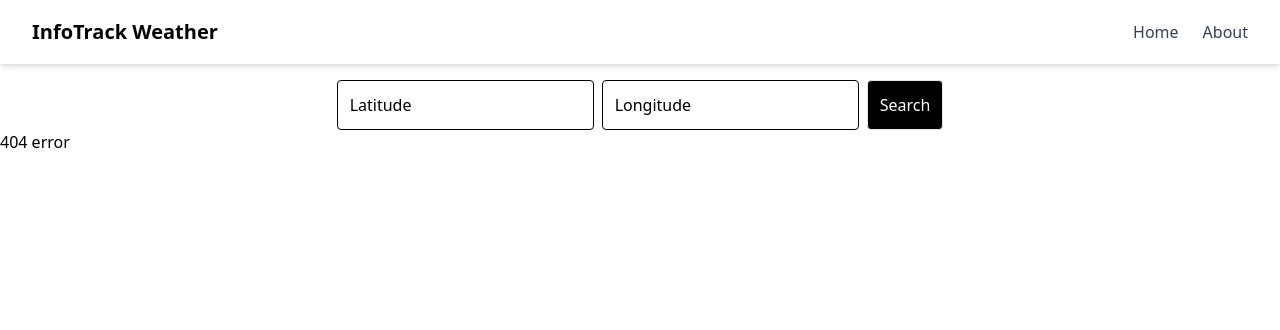
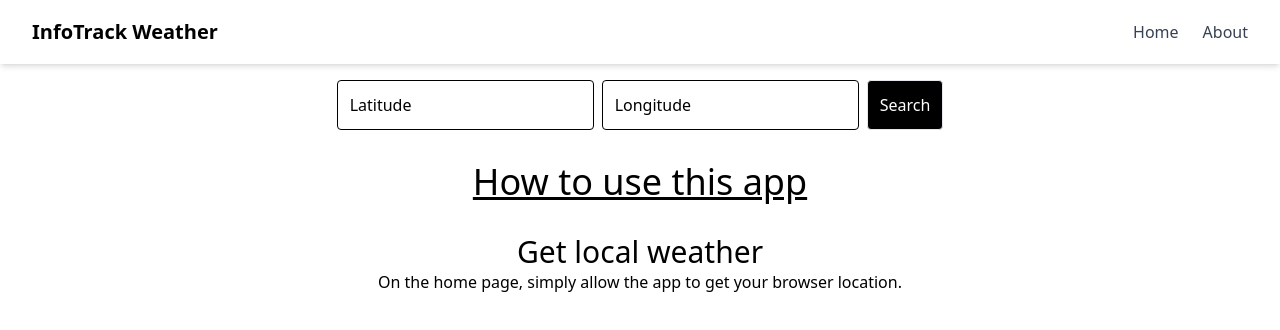
Before and after one commit to andygimma/InfoTrackWeather, a React (Create React App) app: page /about in a window 1280 px wide. Before the commit this address had no page. Shown: the top 330 px of the page. Built offline with nearby package versions, Linux system fonts and the light colour scheme.

Commit message:
Add about page

```diff
--- a/src/App.tsx
+++ b/src/App.tsx
@@ -5,6 +5,7 @@ import Navbar from "./components/Navbar/Navbar";
 import HomePage from "./pages/HomePage";
 import SearchPage from "./pages/SearchPage";
 import SearchBar from "./components/SearchBar/SearchBar";
+import AboutPage from "./pages/AboutPage";
 
 function App() {
   return (
@@ -12,6 +13,7 @@ function App() {
       <Navbar />
       <SearchBar />
       <Routes>
+        <Route path="/about" element={<AboutPage />} />
         <Route path="/" element={<HomePage />} />
         <Route path="/search/:lat/:long" element={<SearchPage />} />
         <Route path="*" element={<div>404 error</div>} />
--- /dev/null
+++ b/src/pages/AboutPage.tsx
@@ -0,0 +1,13 @@
+function AboutPage() {
+  return (
+    <main className="flex flex-col items-center justify-center p-4">
+      <h1 className="text-4xl underline mt-4">How to use this app</h1>
+      <h2 className="text-3xl mt-8">Get local weather</h2>
+      <p>
+        On the home page, simply allow the app to get your browser location.
+      </p>
+    </main>
+  );
+}
+
+export default AboutPage;
```
